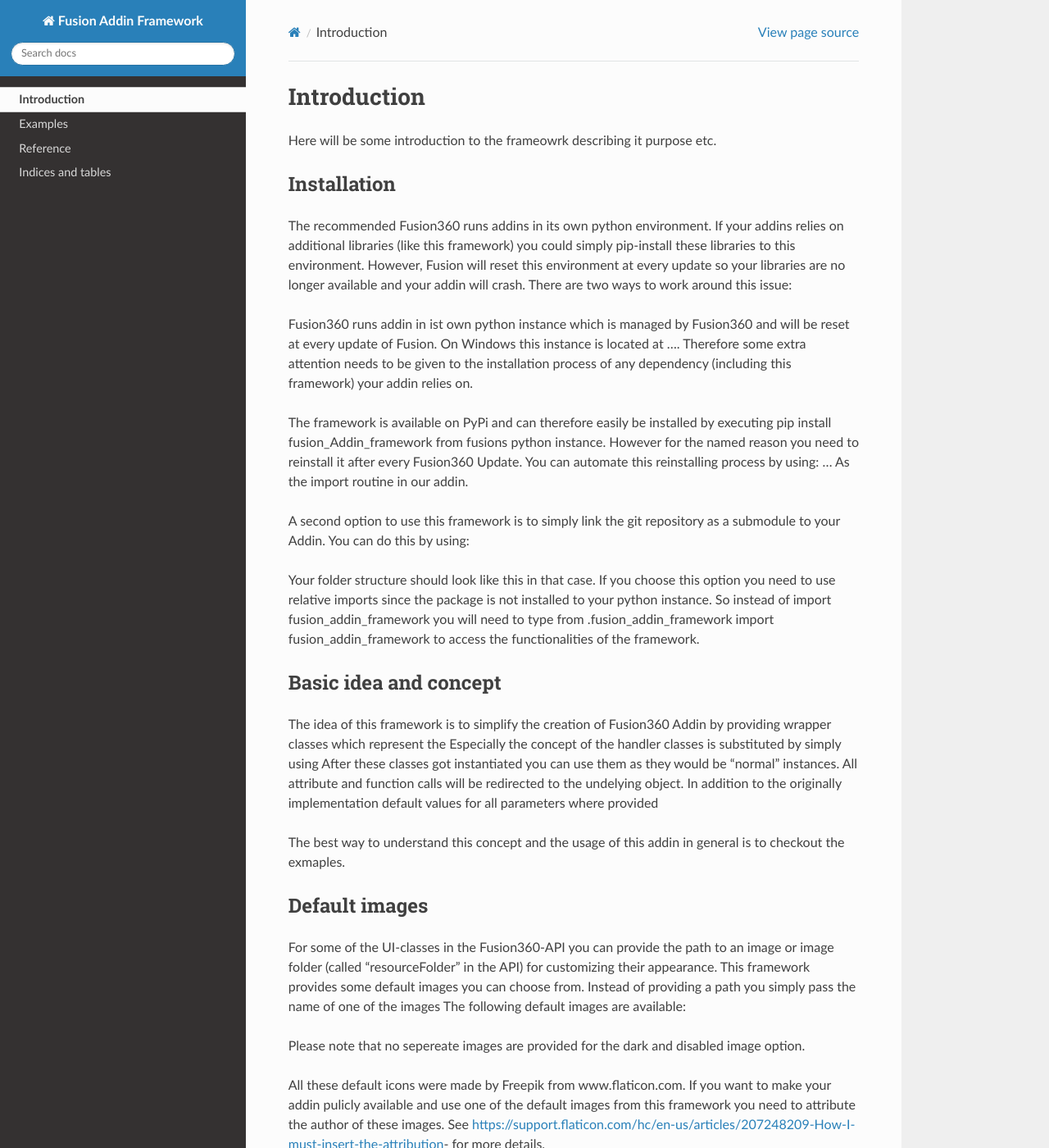
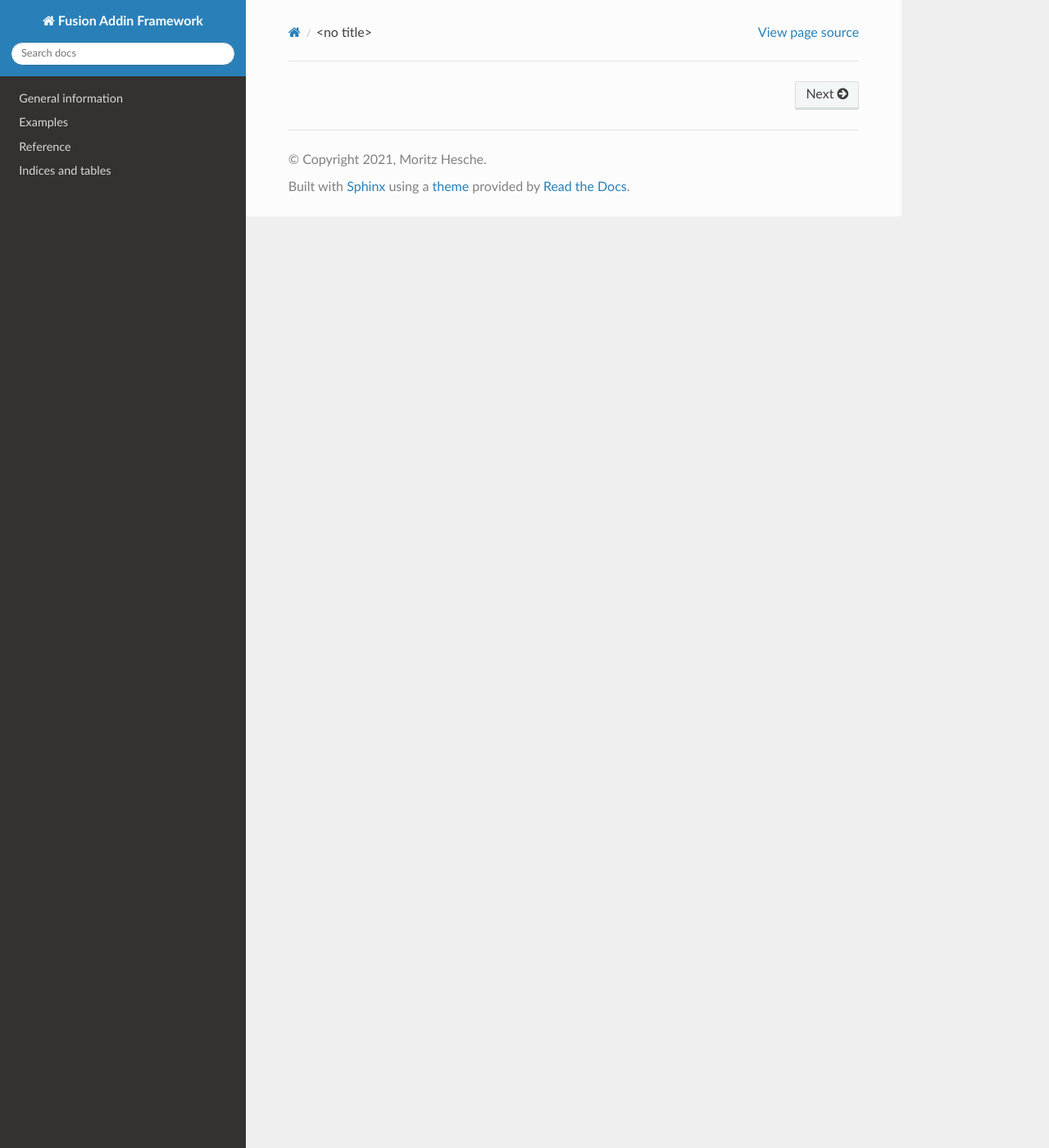
Before and after one commit to m0dd0/fusion_addin_framework, a Sphinx documentation site: the page built from docs/source/index.rst, in a window 1280 px wide and 1400 px high. Shown: the whole window at 82% size. Built offline with Sphinx 7.4.7 and the Read the Docs theme 2.0.0, drawn with Linux system fonts in a browser that asks for light colours; some of the changed text lies outside the part shown.

```diff
--- a/docs/source/conf.py
+++ b/docs/source/conf.py
@@ -83,7 +83,7 @@ html_theme_options = {
     # # Toc options
     # "collapse_navigation": False,
     # "sticky_navigation": True,
-    # "navigation_depth": 4,
+    "navigation_depth": 3,
     # "includehidden": True,
     # "titles_only": False,
 }
--- a/docs/source/index.rst
+++ b/docs/source/index.rst
@@ -1,80 +1,7 @@
-Introduction
-============
-Here will be some introduction to the frameowrk describing it purpose etc.
-
-Installation
-------------
-The recommended
-Fusion360 runs addins in its own python environment.
-If your addins relies on additional libraries (like this framework) you could
-simply pip-install these libraries to this environment.
-However, Fusion will reset this environment at every update so your libraries
-are no longer available and your addin will crash.
-There are two ways to work around this issue:
-
-Fusion360 runs addin in ist own python instance which is managed by Fusion360 and will be reset at every update of Fusion. On Windows this instance is located at …. Therefore some extra attention needs to be given to the installation process of any dependency (including this framework) your addin relies on.
-
-The framework is available on PyPi and can therefore easily be installed by executing pip install fusion_Addin_framework from fusions python instance. However for the named reason you need to reinstall it after every Fusion360 Update. You can automate this reinstalling process by using:
-…
-As the import routine in our  addin.
-
-A second option to use this framework is to simply link the git repository as a submodule to your Addin. You can do this by using:
-
-Your folder structure should look like this in that case.
-If you choose this option you need to use relative imports since the package is not installed to your python instance.
-So instead of import fusion_addin_framework you will need to type from .fusion_addin_framework import fusion_addin_framework to access the functionalities of the framework.
-
-Basic idea and concept
-----------------------
-The idea of this framework is to simplify the creation of Fusion360 Addin by
-providing wrapper classes which represent the
-Especially the concept of the handler classes is substituted by simply using
-After these classes got instantiated you can use them as they would be "normal"
-instances. All attribute and function calls will be redirected to the undelying object.
-In addition to the originally implementation default values for all parameters
-where provided
-
-The best way to understand this concept and the usage of this addin in general
-is to checkout the exmaples.
-
-..
-   Note on naming convention
-   -------------------------
-   For consistency with the Fusion API all interfaces of the wrapper classes are in camelCase.
-   For all internal variables and utility function, the python naming convention
-   (snake_case for variabels and functions and UpperCamelCase for classes) is used.
-
-Default images
---------------
-For some of the UI-classes in the Fusion360-API you can provide the path to an image
-or image folder (called "resourceFolder" in the API) for customizing their appearance.
-This framework provides some default images you can choose from.
-Instead of providing a path you simply pass the name of one of the images
-The following default images are available:
-
-Please note that no sepereate images are provided for the dark and disabled
-image option.
-
-All these default icons were made by Freepik from www.flaticon.com.
-If you want to make your addin pulicly available and use one of the default images
-from this framework you need to attribute the author of these images.
-See https://support.flaticon.com/hc/en-us/articles/207248209-How-I-must-insert-the-attribution-
-for more details.
-
-API errors and undocumented behavior
-------------------------------------
-The commandDefinition.tooltip property will alway return an empty string.
-Changes to the attribute will be reflected in the UI though.
-
-Changing the resourceFolder of an commandDefinition will first become visible If
-the button got unpinned and pinned again from the toolbar.
-
-
-
 .. toctree::
    :hidden:
 
-   self
+   intro
    examples
    reference
    indices
--- a/docs/source/templates/custom_class_template.rst
+++ b/docs/source/templates/custom_class_template.rst
@@ -5,6 +5,9 @@
 
 .. autoclass:: {{ module }}.{{ objname }}
     :members:
+
+Summary
+-------
 
 
 {% if methods %}
```
Also changed, not shown: README.md (+0 -21 lines), docs/source/examples.rst (+13 -4 lines), docs/source/intro.rst (added, +161 -0 lines), 2 other files.
